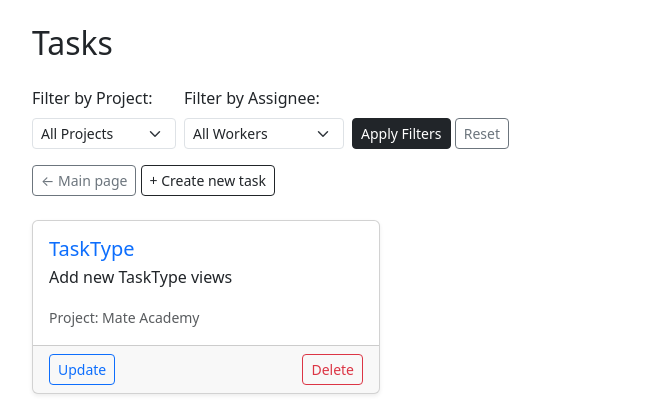
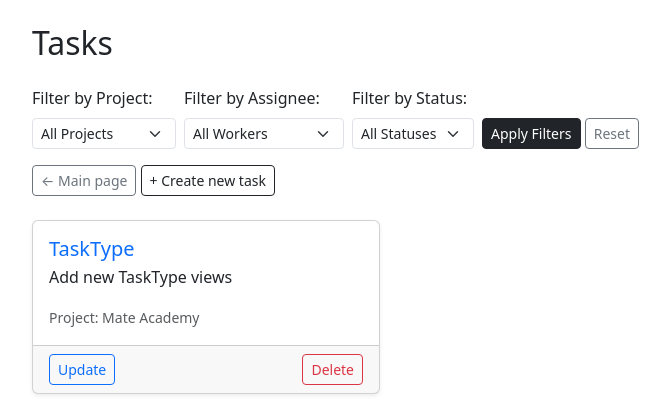
Before and after one commit to UrbanAstronaut88/it-project, a Django app: page /tasks/ in a window 1280 px wide. Shown: the part 56-476 px from the top of the page, without its empty margins (62-732 px from the left). Run offline with Django 5.2, Linux system fonts and the light colour scheme; data comes from the database, SQL or seed files in the repository.

Commit message:
filtering by status added to the template task_list.html

```diff
--- a/templates/main/task_list.html
+++ b/templates/main/task_list.html
@@ -32,6 +32,17 @@
                 {{ worker.first_name }} {{ worker.last_name }}
               </option>
             {% endfor %}
+          </select>
+        </div>
+
+        <!-- ✅ New block: filter by status -->
+        <div class="col-auto">
+          <label for="status" class="form-label">Filter by Status:</label>
+          <select name="status" id="status" class="form-select form-select-sm">
+            <option value="">All Statuses</option>
+            <option value="new" {% if selected_status == "new" %}selected{% endif %}>New</option>
+            <option value="in_progress" {% if selected_status == "in_progress" %}selected{% endif %}>In progress</option>
+            <option value="done" {% if selected_status == "done" %}selected{% endif %}>Done</option>
           </select>
         </div>
 
```
